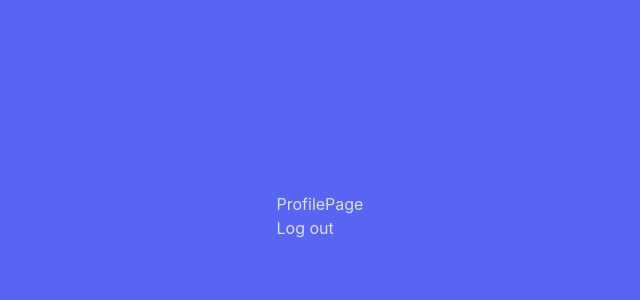
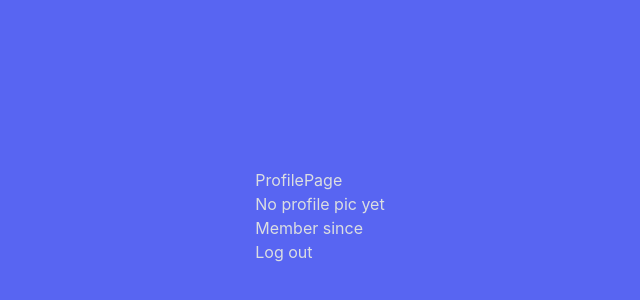
Before and after one commit to stevenlomon/biscord, a React (Vite) app in the folder frontend/: page /profile in a window 1280 px wide. Shown: the part 184-484 px from the top of the page, without its empty margins (320-960 px from the left). Built offline with nearby package versions, Linux system fonts and the light colour scheme.

Commit message:
fix: the dates in the server response are now converted from string into Date client side

```diff
--- a/frontend/src/components/LoginForm.tsx
+++ b/frontend/src/components/LoginForm.tsx
@@ -45,13 +45,13 @@ const LoginForm = () => {
         setCurrentUser({
           // All of our user data is now under the key `data` so yes, we get `data.data` haha
           id: data.data.id,
-          createdAt: data.data.createdAt,
+          createdAt: new Date(data.data.createdAt), // `data.data.createdAt` is a string the moment it arrives from the server due to JSON serialization! JSON doesn't understand Dates haha; we need to do the string -> Date converstion client side!
           username: data.data.username,
           displayName: data.data.displayName,
           bio: data.data.bio,
           profilePicURL: data.data.profilePicURL,
           onlineStatusId: data.data.onlineStatusId,
-          onlineStatusUntil: data.data.onlineStatusUntil
+          onlineStatusUntil: data.data.onlineStatusUntil ? new Date(data.data.onlineStatusUntil) : null // Same here; needs to be client side converted to Date. But we only do the converstion if it's not undefined!
         });
         // console.log(`Current user set! data: ${currentUser}`); // This won't work due to how React's internal clock works haha
 
--- a/frontend/src/pages/ProfilePage.tsx
+++ b/frontend/src/pages/ProfilePage.tsx
@@ -31,10 +31,10 @@ const ProfilePage = () => {
 
   // Same useEffect used in LoginForm.tsx
   useEffect(() => {
-      if (!currentUser) return;
+    if (!currentUser) return;
 
-      console.log("From ProfilePage.tsx: React has successfully updated the currentUser state to:", currentUser);
-    }, [currentUser]);
+    console.log("From ProfilePage.tsx: React has successfully updated the currentUser state to:", currentUser);
+  }, [currentUser]);
 
   return (
     <div>
@@ -42,8 +42,15 @@ const ProfilePage = () => {
       {/* Will be dynamically rendered with display name / username, online status, bio etc etc etc */}
       {/* But that's when we have Log in Context working so that we have a global state for the currently logged in user */}
       {/* For now, let's just make sure log out works */}
+      <p>{currentUser?.profilePicURL || "No profile pic yet"}</p>
       <h2>{currentUser?.displayName || currentUser?.username}</h2>
       <p>{currentUser?.username}</p>
+      <p>Member since {currentUser?.createdAt.toLocaleDateString('en-US', {
+        month: 'short',
+        day: 'numeric',
+        year: 'numeric'
+      })}</p>
+      {/* <p>{OnlineStatusMap[currentUser?.onlineStatusId] || "Offline"}</p> */}
 
       <button onClick={handleLogout}>Log out</button>
       {/* Will be expanded upon with a "Logging you out..." spinner */}
```
